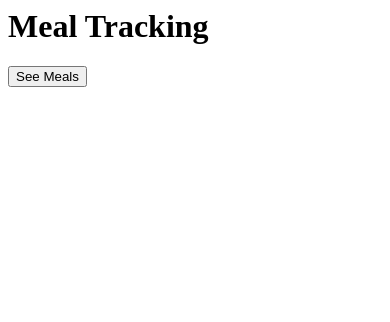
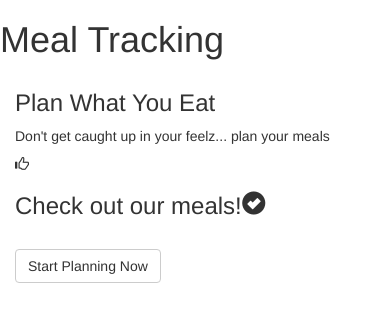
Before and after one commit to jonathanda1/project04, a website: page public/js/welcome/welcome.html in a window 390 px wide. Drawn offline with nearby package versions, Linux system fonts and the light colour scheme.

Commit message:
added styling to welcome

```diff
--- a/public/css/main.css
+++ b/public/css/main.css
@@ -27,6 +27,11 @@ a {
   cursor: pointer;
 }
 
+.navbar {
+  background-color: #7F9A65;
+  font-family: 'Dosis', sans-serif;
+}
+
 .wrapper {
   min-height: 100%;
   height: auto !important;
@@ -40,8 +45,9 @@ footer {
     font-size: 0.75em;
     bottom:0;
     width: 100%;
-    height: 30px;
-    position: fixed
+    /*height: 30px;*/
+    position: fixed;
+    padding-top: 30px;
 }
 
 header {
@@ -69,19 +75,47 @@ form {
   -o-background-size: cover;
   background-size: cover;
   text-align: center;
-  height: 600px;
+  height: 500px;
   text-align: center;
 }
 
 #welcome-title {
+  font-family: 'Dosis', sans-serif;
   text-align: center;
   vertical-align: middle;
-  /*padding-bottom: 20px;*/
+  padding-top: 20px;
   font-size: 50px;
+  height: 100px;
 }
 
 .welcome-page {
   border: 1px solid black;
+}
+
+.welcome-info {
+  font-family: 'Dosis', sans-serif;
+  background-color: #7F9A65;
+  margin: auto;
+  padding: 10px;
+  height: 200px;
+  width: 100px;
+  width: 33%;
+  display: inline-block;
+}
+
+.welcome-more-info {
+  margin: 10px;
+  border: 1px solid black;
+  height: 200px;
+  width: 100%;
+}
+
+#welcome1 {
+  border-right: 1px solid black;
+}
+
+#welcome3 {
+  border-left: 1px solid black;
 }
 
 #meal-list {
--- a/public/js/welcome/welcome.html
+++ b/public/js/welcome/welcome.html
@@ -1,7 +1,29 @@
+<link rel="stylesheet" type="text/css" href="//maxcdn.bootstrapcdn.com/bootstrap/3.3.6/css/bootstrap.css">
+
 <h1 id="welcome-title">Meal Tracking</h1>
-<a ui-sref="mealList"><button class="btn btn-default btn-lg"> See Meals </button> </a>
 
-<div class="row" id="welcome">
+  <div id="welcome-container">
+    <div class="row" id="welcome">
+
+    </div>
+    <div id="welcome1" class="welcome-info col-md-4">
+      <h3> Plan What You Eat </h3>
+      <p> Don't get caught up in your feelz... plan your meals </p>
+      <p> <i class="glyphicon glyphicon-thumbs-up"></i></p>
+    </div>
+
+    <div class="welcome-info col-md-4">
+    <h3>Check out our meals!<i class="glyphicon glyphicon-ok-sign"></i></h3> <br>
+    <a ui-sref="mealList"><button class="btn btn-default btn-md"> Start Planning Now </button> </a>
+    </div>
+
+    <div id="welcome3" class="welcome-info col-md-4">
+    <h3></h3>
+    </div>
+
+    <div class="welcome-more-info col-lg-8 col-lg-offset-2">
+
+    </div>
 
 
-</div>
+  </div>
```
Also changed, not shown: public/index.html (+2 -2 lines), public/js/user/profile.html (+1 -1 lines).
